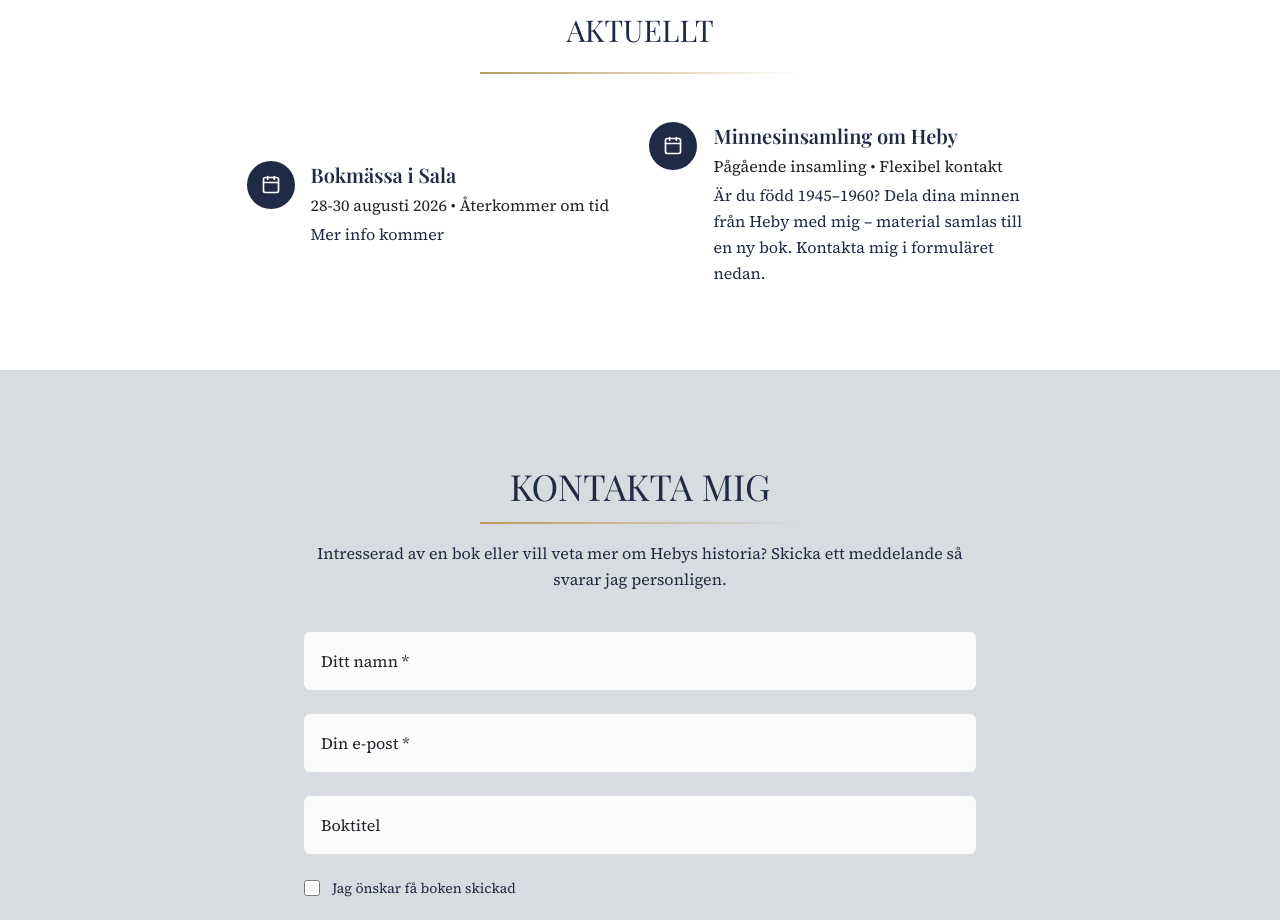
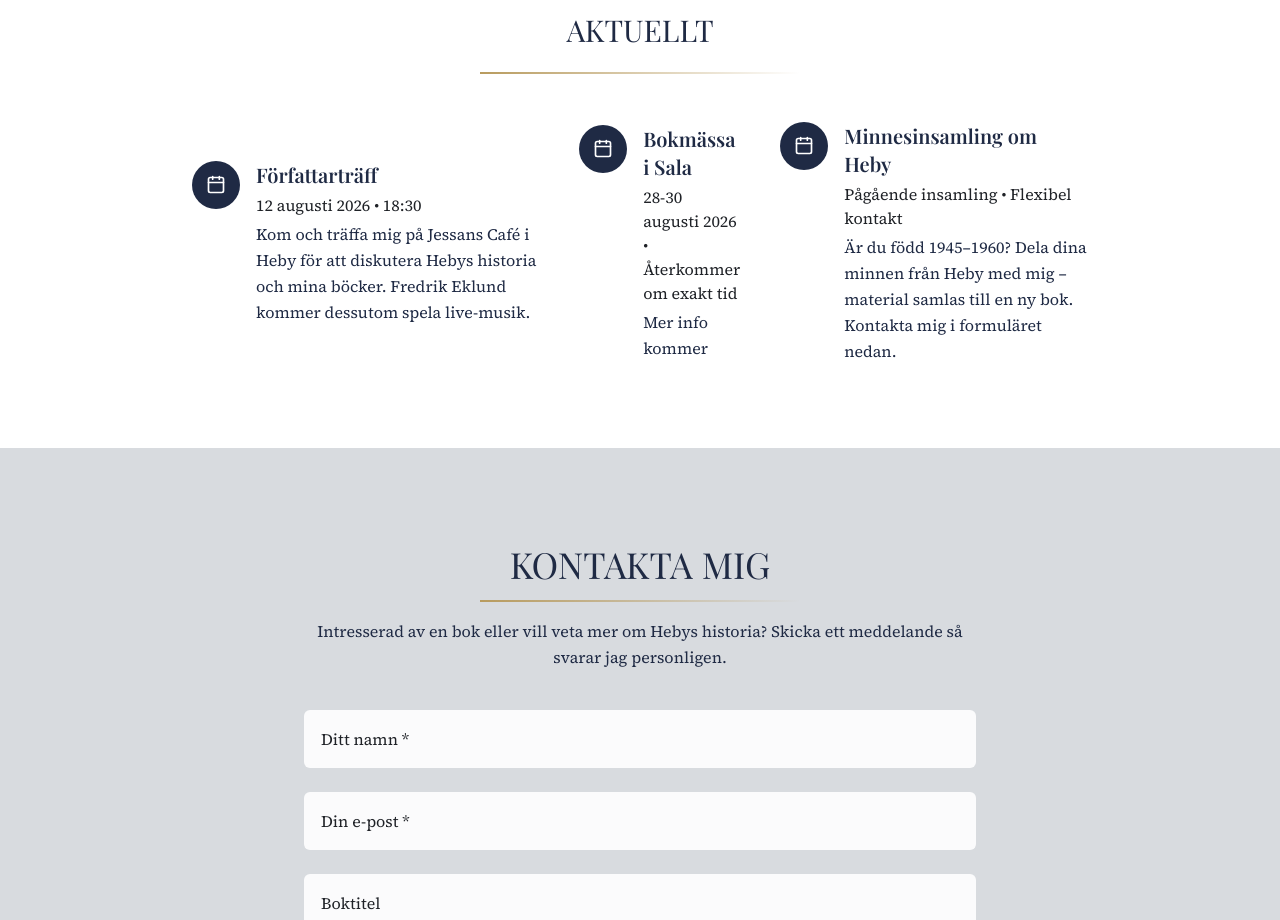
Before and after one commit to jennymakki/anderseklund, a Next.js app: page / in a window 1280 px wide. Shown: the part 3980-4900 px from the top of the page. Built offline with nearby package versions, Linux system fonts and the light colour scheme; a web font is replaced by a local one.

Commit message:
updated event

```diff
--- a/app/data/events.ts
+++ b/app/data/events.ts
@@ -1,15 +1,24 @@
 export const events = [
+    {
+    id: 1,
+    title: "Författarträff",
+    date: "2026-08-12",
+    displayDate: "12 augusti 2026",
+    time: "18:30",
+    description:
+      "Kom och träffa mig på Jessans Café i Heby för att diskutera Hebys historia och mina böcker. Fredrik Eklund kommer dessutom spela live-musik.",
+  },
   {
-    id: 1,
+    id: 2,
     title: "Bokmässa i Sala",
     date: "2026-08-30",
     displayDate: "28-30 augusti 2026",
-    time: "Återkommer om tid",
+    time: "Återkommer om exakt tid",
     description:
       "Mer info kommer",
   },
   {
-    id: 2,
+    id: 3,
     title: "Minnesinsamling om Heby",
     date: null,
     displayDate: "Pågående insamling",
```
Also changed, not shown: 1 other file (tests, documents, lock files or other folders).
